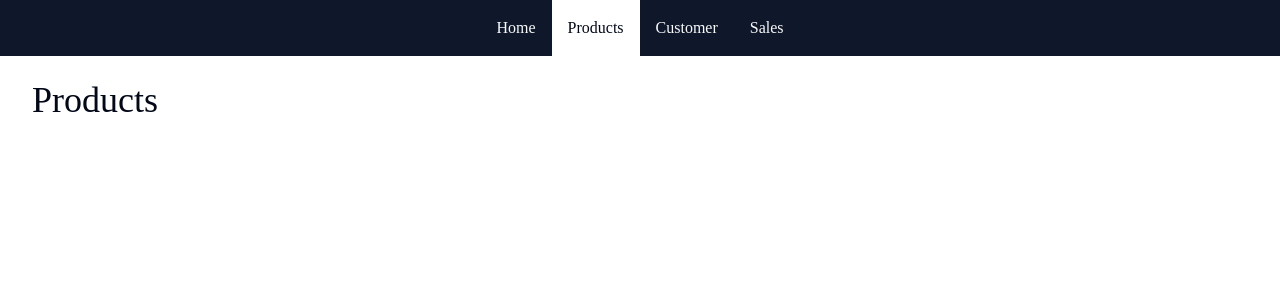
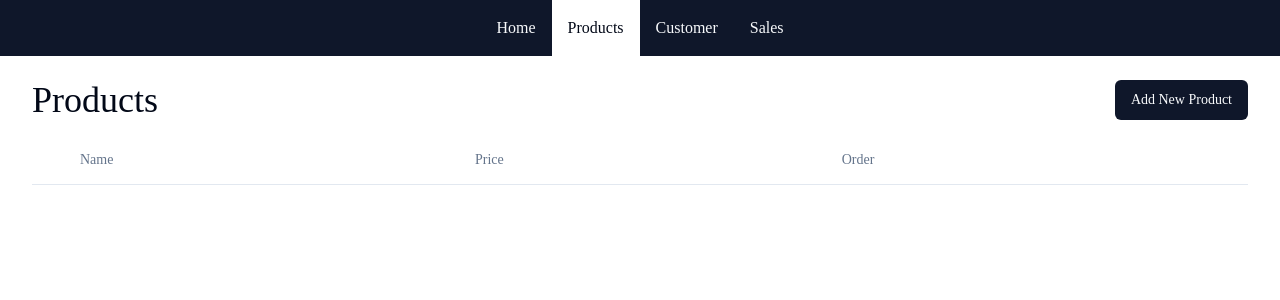
Before and after one commit to iamzubair6/next-js-ecommerce, a Next.js app: page /admin/products in a window 1280 px wide. Shown: the top 300 px of the page. Built offline with nearby package versions, Linux system fonts and the light colour scheme.

Commit message:
Product table created

```diff
--- a/app/admin/products/page.tsx
+++ b/app/admin/products/page.tsx
@@ -1,9 +1,38 @@
+import { Button } from "@/components/ui/button";
+import { Table, TableHead, TableHeader, TableRow } from "@/components/ui/table";
+import Link from "next/link";
 import PageHeader from "../_components/PageHeader";
 
 export default function AdminProductsPage() {
   return (
     <>
-      <PageHeader>Products</PageHeader>
+      <div className="flex justify-between gap-4">
+        <PageHeader>Products</PageHeader>
+        <Button asChild>
+          <Link href={"/admin/products/new"}>Add New Product</Link>
+        </Button>
+      </div>
+      <ProductTable />
     </>
   );
 }
+function ProductTable() {
+  //dasd
+  return (
+    <Table>
+      <TableHeader>
+        <TableRow>
+          <TableHead className="w-0">
+            <span className="sr-only">Available For Purchase</span>
+          </TableHead>
+          <TableHead>Name</TableHead>
+          <TableHead>Price</TableHead>
+          <TableHead>Order</TableHead>
+          <TableHead className="w-0">
+            <span className="sr-only">Action</span>
+          </TableHead>
+        </TableRow>
+      </TableHeader>
+    </Table>
+  );
+}
--- /dev/null
+++ b/components/ui/button.tsx
@@ -0,0 +1,56 @@
+import * as React from "react"
+import { Slot } from "@radix-ui/react-slot"
+import { cva, type VariantProps } from "class-variance-authority"
+
+import { cn } from "@/lib/utils"
+
+const buttonVariants = cva(
+  "inline-flex items-center justify-center whitespace-nowrap rounded-md text-sm font-medium ring-offset-background transition-colors focus-visible:outline-none focus-visible:ring-2 focus-visible:ring-ring focus-visible:ring-offset-2 disabled:pointer-events-none disabled:opacity-50",
+  {
+    variants: {
+      variant: {
+        default: "bg-primary text-primary-foreground hover:bg-primary/90",
+        destructive:
+          "bg-destructive text-destructive-foreground hover:bg-destructive/90",
+        outline:
+          "border border-input bg-background hover:bg-accent hover:text-accent-foreground",
+        secondary:
+          "bg-secondary text-secondary-foreground hover:bg-secondary/80",
+        ghost: "hover:bg-accent hover:text-accent-foreground",
+        link: "text-primary underline-offset-4 hover:underline",
+      },
+      size: {
+        default: "h-10 px-4 py-2",
+        sm: "h-9 rounded-md px-3",
+        lg: "h-11 rounded-md px-8",
+        icon: "h-10 w-10",
+      },
+    },
+    defaultVariants: {
+      variant: "default",
+      size: "default",
+    },
+  }
+)
+
+export interface ButtonProps
+  extends React.ButtonHTMLAttributes<HTMLButtonElement>,
+    VariantProps<typeof buttonVariants> {
+  asChild?: boolean
+}
+
+const Button = React.forwardRef<HTMLButtonElement, ButtonProps>(
+  ({ className, variant, size, asChild = false, ...props }, ref) => {
+    const Comp = asChild ? Slot : "button"
+    return (
+      <Comp
+        className={cn(buttonVariants({ variant, size, className }))}
+        ref={ref}
+        {...props}
+      />
+    )
+  }
+)
+Button.displayName = "Button"
+
+export { Button, buttonVariants }
--- /dev/null
+++ b/components/ui/table.tsx
@@ -0,0 +1,117 @@
+import * as React from "react"
+
+import { cn } from "@/lib/utils"
+
+const Table = React.forwardRef<
+  HTMLTableElement,
+  React.HTMLAttributes<HTMLTableElement>
+>(({ className, ...props }, ref) => (
+  <div className="relative w-full overflow-auto">
+    <table
+      ref={ref}
+      className={cn("w-full caption-bottom text-sm", className)}
+      {...props}
+    />
+  </div>
+))
+Table.displayName = "Table"
+
+const TableHeader = React.forwardRef<
+  HTMLTableSectionElement,
+  React.HTMLAttributes<HTMLTableSectionElement>
+>(({ className, ...props }, ref) => (
+  <thead ref={ref} className={cn("[&_tr]:border-b", className)} {...props} />
+))
+TableHeader.displayName = "TableHeader"
+
+const TableBody = React.forwardRef<
+  HTMLTableSectionElement,
+  React.HTMLAttributes<HTMLTableSectionElement>
+>(({ className, ...props }, ref) => (
+  <tbody
+    ref={ref}
+    className={cn("[&_tr:last-child]:border-0", className)}
+    {...props}
+  />
+))
+TableBody.displayName = "TableBody"
+
+const TableFooter = React.forwardRef<
+  HTMLTableSectionElement,
+  React.HTMLAttributes<HTMLTableSectionElement>
+>(({ className, ...props }, ref) => (
+  <tfoot
+    ref={ref}
+    className={cn(
+      "border-t bg-muted/50 font-medium [&>tr]:last:border-b-0",
+      className
+    )}
+    {...props}
+  />
+))
+TableFooter.displayName = "TableFooter"
+
+const TableRow = React.forwardRef<
+  HTMLTableRowElement,
+  React.HTMLAttributes<HTMLTableRowElement>
+>(({ className, ...props }, ref) => (
+  <tr
+    ref={ref}
+    className={cn(
+      "border-b transition-colors hover:bg-muted/50 data-[state=selected]:bg-muted",
+      className
+    )}
+    {...props}
+  />
+))
+TableRow.displayName = "TableRow"
+
+const TableHead = React.forwardRef<
+  HTMLTableCellElement,
+  React.ThHTMLAttributes<HTMLTableCellElement>
+>(({ className, ...props }, ref) => (
+  <th
+    ref={ref}
+    className={cn(
+      "h-12 px-4 text-left align-middle font-medium text-muted-foreground [&:has([role=checkbox])]:pr-0",
+      className
+    )}
+    {...props}
+  />
+))
+TableHead.displayName = "TableHead"
+
+const TableCell = React.forwardRef<
+  HTMLTableCellElement,
+  React.TdHTMLAttributes<HTMLTableCellElement>
+>(({ className, ...props }, ref) => (
+  <td
+    ref={ref}
+    className={cn("p-4 align-middle [&:has([role=checkbox])]:pr-0", className)}
+    {...props}
+  />
+))
+TableCell.displayName = "TableCell"
+
+const TableCaption = React.forwardRef<
+  HTMLTableCaptionElement,
+  React.HTMLAttributes<HTMLTableCaptionElement>
+>(({ className, ...props }, ref) => (
+  <caption
+    ref={ref}
+    className={cn("mt-4 text-sm text-muted-foreground", className)}
+    {...props}
+  />
+))
+TableCaption.displayName = "TableCaption"
+
+export {
+  Table,
+  TableHeader,
+  TableBody,
+  TableFooter,
+  TableHead,
+  TableRow,
+  TableCell,
+  TableCaption,
+}
--- a/package.json
+++ b/package.json
@@ -9,6 +9,7 @@
     "lint": "prettier --write"
   },
   "dependencies": {
+    "@radix-ui/react-slot": "^1.0.2",
     "class-variance-authority": "^0.7.0",
     "clsx": "^2.1.0",
     "lucide-react": "^0.363.0",
```
Also changed, not shown: 1 other file (tests, documents, lock files or other folders).
